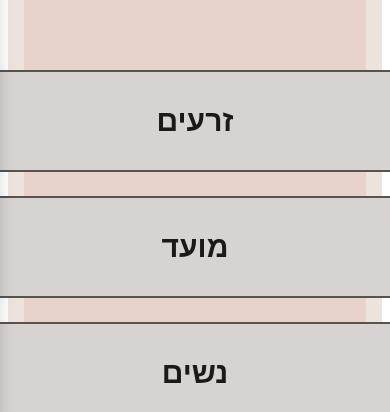
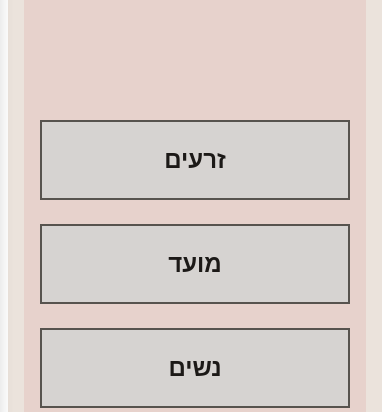
Before and after one commit to nochum/kolavrohom-online, a React (Vite) app in the folder kolavrohom-online/: page /select in a window 390 px wide. Shown: the part 432-844 px from the top of the page. Built offline with nearby package versions, Linux system fonts and the light colour scheme.

Commit message:
fixed responsive rendering

```diff
--- a/kolavrohom-online/src/pages/SelectSederPage.tsx
+++ b/kolavrohom-online/src/pages/SelectSederPage.tsx
@@ -23,7 +23,7 @@ const SelectSederPage: React.FC = () => {
   const mainStyle: React.CSSProperties = {
     minHeight: '100vh',
     backgroundColor: '#e7d2cc',
-    padding: '2rem',
+    padding: '1rem', // Reduced padding on mobile
     display: 'flex',
     flexDirection: 'column',
     alignItems: 'center',
@@ -31,26 +31,27 @@ const SelectSederPage: React.FC = () => {
   };
 
   const containerStyle: React.CSSProperties = {
-    width: '50%',
+    width: '100%', // Changed from 50% to 100%
+    maxWidth: '600px', // Keep max width for larger screens
     display: 'flex',
     flexDirection: 'column',
     gap: '1.5rem',
-    minWidth: '400px',
-    maxWidth: '600px'
+    padding: '0 1rem' // Add horizontal padding
   };
 
   const buttonStyle: React.CSSProperties = {
     width: '100%',
-    padding: '2rem 2rem',
+    padding: '1.5rem 1rem', // Reduced padding for mobile
     backgroundColor: '#d6d3d1',
     border: '2px solid #57534e',
     color: '#1c1917',
-    fontSize: '1.875rem',
+    fontSize: '1.5rem', // Slightly smaller font on mobile
     fontWeight: '600',
     cursor: 'pointer',
     transition: 'background-color 0.2s ease',
     display: 'block',
-    textAlign: 'center'
+    textAlign: 'center',
+    boxSizing: 'border-box' // Ensure padding doesn't add to width
   };
 
   const handleMouseEnter = (e: React.MouseEvent<HTMLButtonElement>) => {
@@ -61,13 +62,29 @@ const SelectSederPage: React.FC = () => {
     e.currentTarget.style.backgroundColor = '#d6d3d1';
   };
 
+  // Media query styles for larger screens
+  const mediaQueryStyle = `
+    @media (min-width: 640px) {
+      .seder-container {
+        padding: 2rem !important;
+      }
+      .seder-button {
+        padding: 2rem 2rem !important;
+        font-size: 1.875rem !important;
+      }
+    }
+  `;
+
   return (
+    <>
+      <style>{mediaQueryStyle}</style>
       <main style={mainStyle}>
-      <div style={containerStyle}>
+        <div style={containerStyle} className="seder-container">
           {sederOptions.map((seder, index) => (
             <button
               key={index}
               style={buttonStyle}
+              className="seder-button"
               onMouseEnter={handleMouseEnter}
               onMouseLeave={handleMouseLeave}
               onClick={() => navigate(sederRoutes[index])}
@@ -77,6 +94,7 @@ const SelectSederPage: React.FC = () => {
           ))}
         </div>
       </main>
+    </>
   );
 };
 
```
Lines whose indentation alone changed are shown as unchanged.
